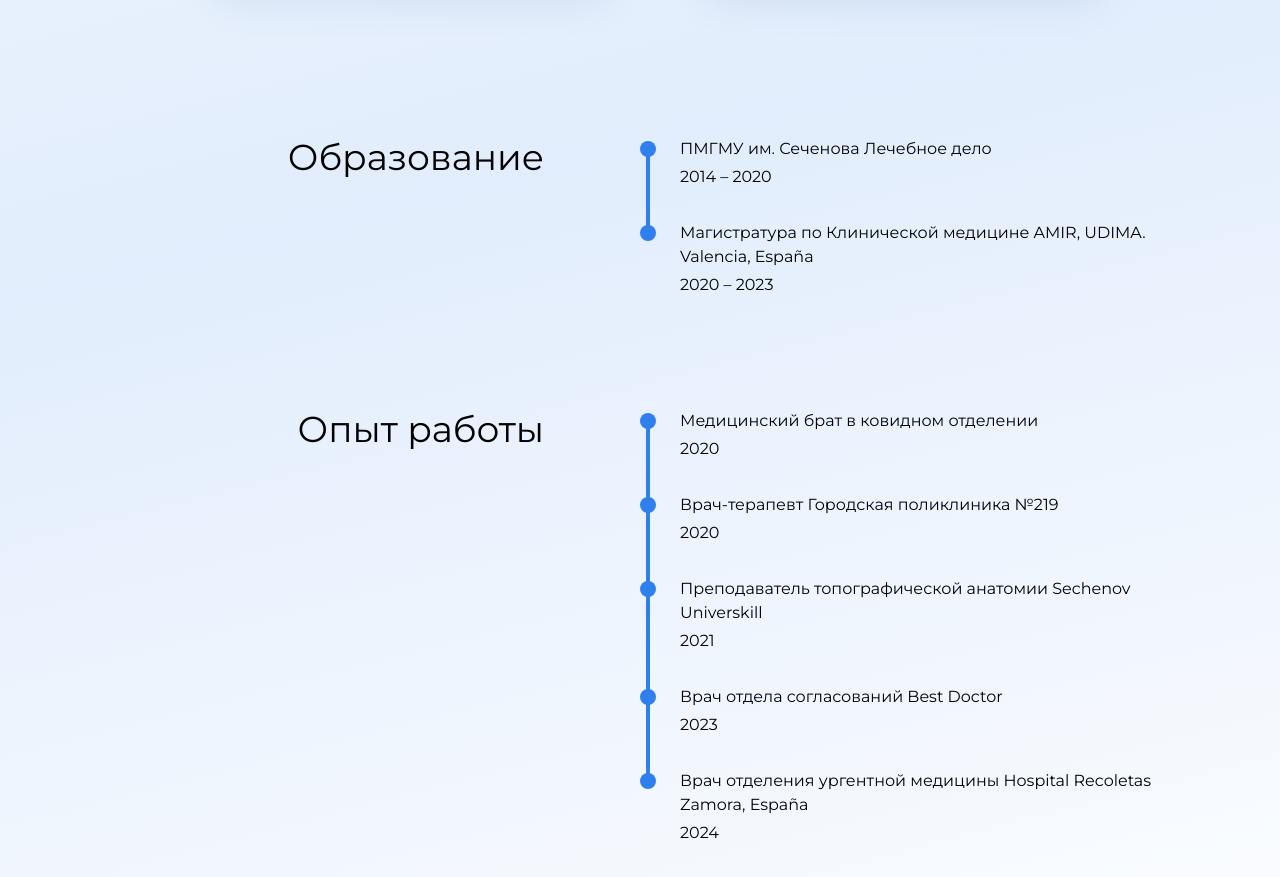
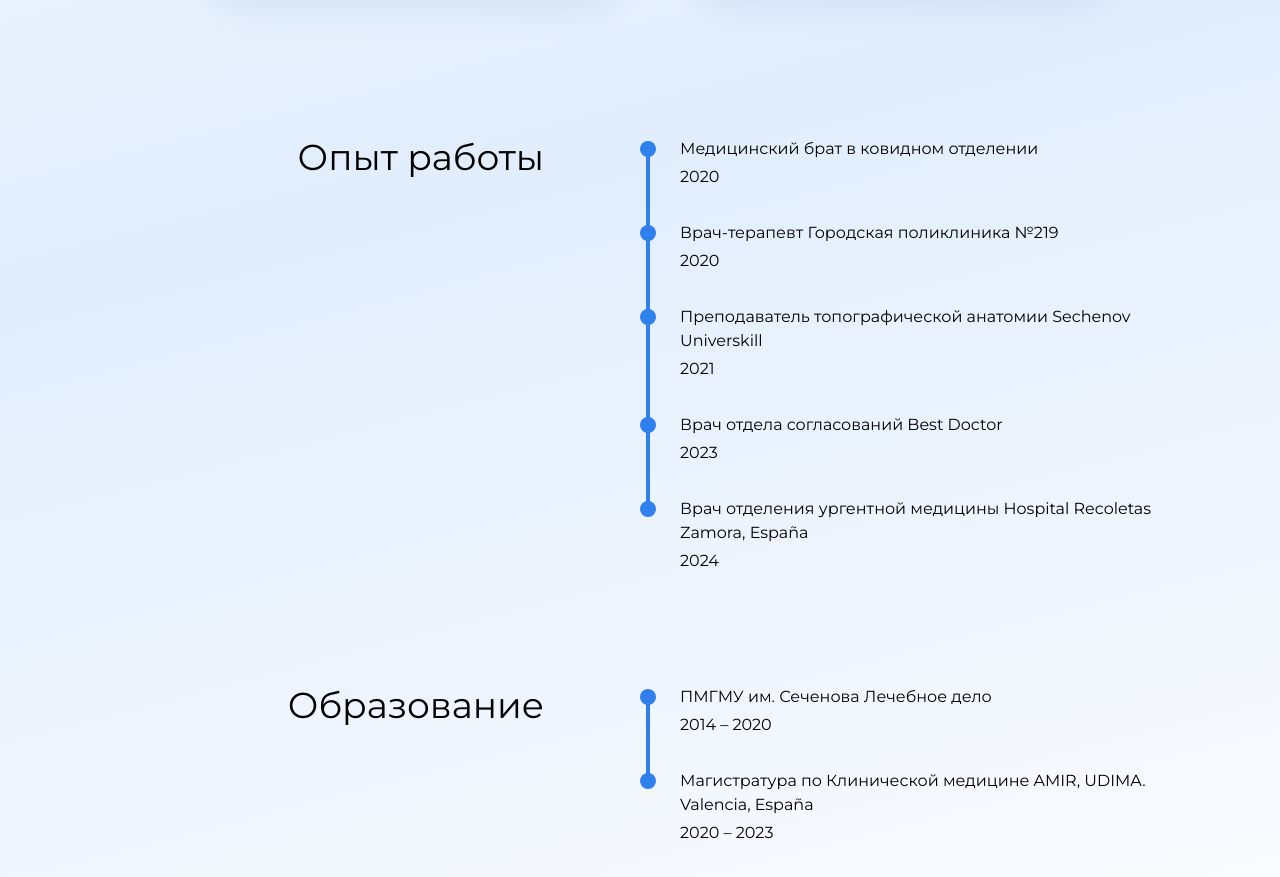
Before and after one commit to Danchetto/doctor, a Next.js app: page /en in a window 1280 px wide. Shown: the part 1220-2097 px from the top of the page. Built offline with nearby package versions, Linux system fonts and the light colour scheme.

Commit message:
updated education

```diff
--- a/src/components/main/education.tsx
+++ b/src/components/main/education.tsx
@@ -47,16 +47,16 @@ const Education: React.FC = () => {
     <div className="w-full">
 
       <div className="w-full flex flex-col lg:flex-row items-center lg:items-start">
-        <div className="text-2xl lg:text-4xl mb-6 lg:pr-24 basis-1/2 text-right">Образование</div>
+        <div className="text-2xl lg:text-4xl mb-6 lg:pr-24 basis-1/2 text-right">Опыт работы</div>
         <div className="basis-1/2">
-          <Stages items={educationItems} />
+          <Stages items={workItems} />
         </div>
       </div>
 
       <div className="mt-10 lg:mt-20 w-full flex flex-col lg:flex-row items-center lg:items-start">
-        <div className="text-2xl lg:text-4xl mb-6 lg:pr-24 basis-1/2 text-right">Опыт работы</div>
+        <div className="text-2xl lg:text-4xl mb-6 lg:pr-24 basis-1/2 text-right">Образование</div>
         <div className="basis-1/2">
-          <Stages items={workItems} />
+          <Stages items={educationItems} />
         </div>
       </div>
 
```
